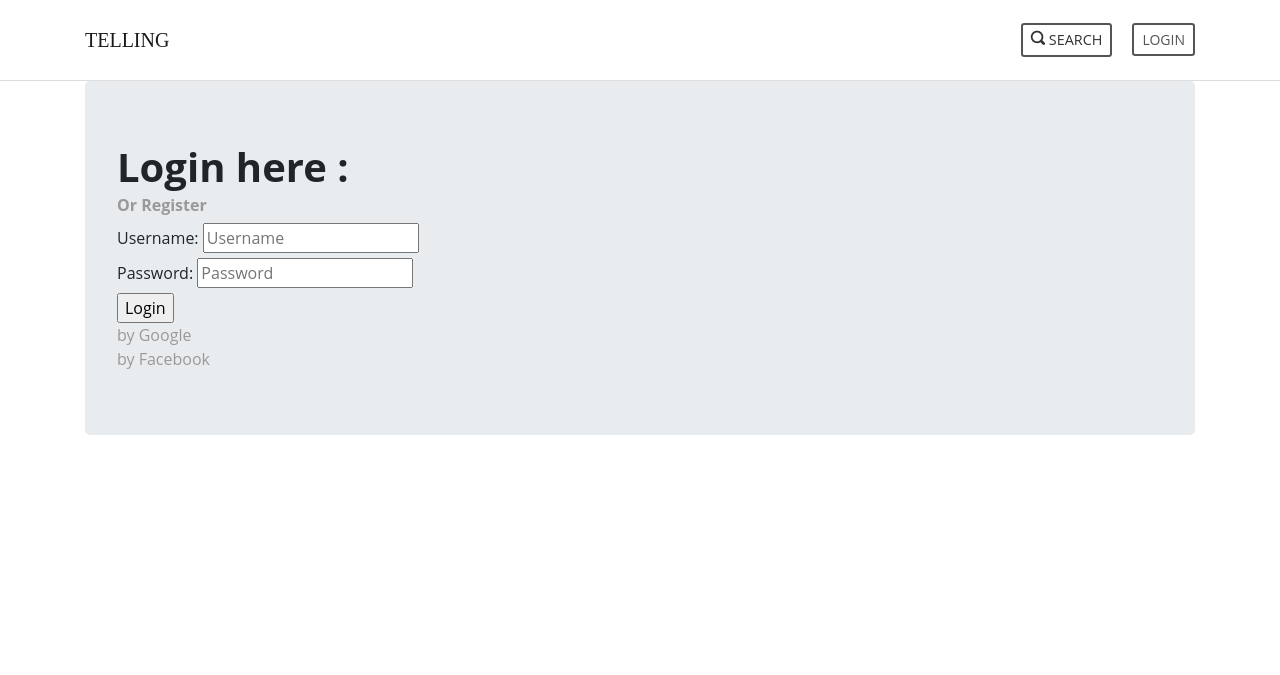
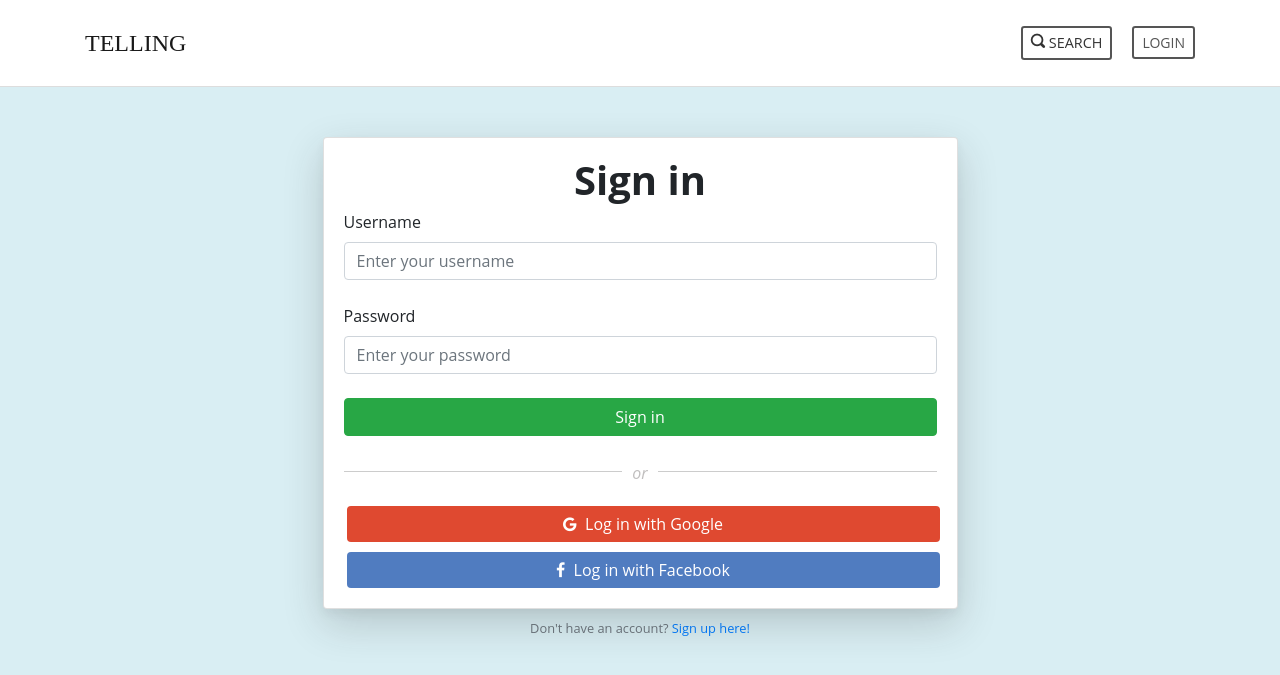
Before and after one commit to bluaries/TELLING, a Django app: page /login/user_login/ in a window 1280 px wide. Shown: the top 675 px of the page. Run offline with Django 3.2, Linux system fonts and the light colour scheme; some libraries are stand-ins or nearby versions.

Commit message:
Improve login design

```diff
--- a/TELLING/static/Base/css/style.base.css
+++ b/TELLING/static/Base/css/style.base.css
@@ -189,6 +189,7 @@ h1:hover a {
 .navbar-brand {
   color: rgba(0, 0, 0, 0.9);
   font-family: 'Galvji';
+  font-size: x-large;
 }
 
 .navbar-brand:focus, .navbar-brand:hover {
@@ -322,7 +323,7 @@ h1:hover a {
   background-color: #c6e6ec;
 }
 
-.btn-danger {
+.custom-button .btn-danger{
   font-size: 13px;
   color: rgba(217, 83, 78, 0.75);
   letter-spacing: 1px;
@@ -333,7 +334,7 @@ h1:hover a {
   transition: all 0.3s ease 0s;
 }
 
-.btn-danger:hover {
+.custom-button .btn-danger:hover {
   color: #FFF;
   background: rgba(217, 83, 78, 0.75);
   border: 2px solid rgba(217, 83, 78, 0.75);
--- /dev/null
+++ b/TELLING/static/Login/css/style.login.css
@@ -0,0 +1,56 @@
+/*
+* =====================
+* CUSTOM
+* =====================
+*/
+
+body {background-color: rgb(217, 238, 243);}
+
+/* rgb(199, 229, 236) */
+.card {
+  box-shadow: 0 5px 10px rgba(61, 61, 61, 0.05), 0 15px 40px rgba(44, 44, 44, 0.2);
+  margin-bottom: 10px;
+  margin-top: 50px;
+  background-color: #ffffff;
+}
+
+.or-seperator {
+  margin-top: 35px;
+  text-align: center;
+  border-top: 1px solid #ccc;
+}
+.or-seperator i {
+  padding: 0 10px;
+  background: #ffffff;
+  position: relative;
+  top: -11px;
+  z-index: 1;
+  color: rgba(104, 101, 101, 0.418);
+}
+
+/*Login Social CSS*/
+
+.social-btn .btn {
+  border: none;
+  margin: 10px 3px 0;
+  opacity: 1;
+  width: 100%;
+}
+
+.social-btn .btn:hover {
+  opacity: 0.9;
+}
+
+.social-btn .btn-secondary, .social-btn .btn-secondary:active {
+  background: #507cc0 !important;
+}
+
+.social-btn .btn-danger, .social-btn .btn-danger:active {
+  background: #df4930 !important;
+}
+
+.sign-up a {
+  color: #007bff;
+  text-decoration: none;
+  background-color: transparent;
+}
--- a/TELLING/templates/base.html
+++ b/TELLING/templates/base.html
@@ -8,6 +8,7 @@
         <title>Telling</title>
         <link rel="stylesheet" type="text/css" href="{% static 'Base/vendor/bootstrap/css/bootstrap.min.css' %}">
         <link rel="stylesheet" type="text/css" href="{% static 'Base/css/fontastic.css' %}">
+        <link rel="stylesheet" href="https://cdnjs.cloudflare.com/ajax/libs/font-awesome/4.7.0/css/font-awesome.min.css">
         <link rel="stylesheet" type="text/css" href="{% static 'Base/css/style.base.css' %}" id="theme-stylesheet">
         <link rel="icon" href="{% static 'Base/img/logo.png' %}">
 
@@ -26,10 +27,12 @@
                       <input type="search" name="search" id="search" placeholder="What are you looking for?">
                     </div>
                   </form>
-                <!-- Sample search by category -->
-                <span><button type="button" class="btn btn-danger">Sample category1</button></span>
-                <span><button type="button" class="btn btn-danger">Sample category2</button></span>
-                <span><button type="button" class="btn btn-danger">Sample category3</button></span>
+                  <!-- Sample search by category -->
+                  <div class="custom-button ">
+                    <span><button type="button" class="btn btn-danger">Sample category1</button></span>
+                    <span><button type="button" class="btn btn-danger">Sample category2</button></span>
+                    <span><button type="button" class="btn btn-danger">Sample category3</button></span>
+                  </div>
                 </div>
               </div>
             </div>
--- a/TELLING/templates/index.html
+++ b/TELLING/templates/index.html
@@ -14,7 +14,7 @@
             <div class="grid-container">
                 {% for story in Stories %}
                 <div class="grid-item">
-                    <img class="card" src="{{story.thumbnail.url}}">
+                    <img class="card" src="{{story.thumbnail.url}}" alt="thumnail">
                             <p class="story-title">{{ story.title }}</p>
                             <p class="story-author">{{ story.author }}</p>
                 </div>
--- a/TELLING/templates/login.html
+++ b/TELLING/templates/login.html
@@ -2,31 +2,45 @@
 
 {% block method_content %}
 
+{% load static %}
+
+<!DOCTYPE html>
+<html>
+    <head>
+        <link rel="stylesheet" type="text/css" href="{% static 'Login/css/style.login.css' %}">
+    </head>
+    <body>
       <div class="container">
-  <div class="jumbotron">
-    <h1>Login here :</h1>
-    <h6><a href="{% url 'login:register' %}">Or Register</a></h6>
+        <div class="row justify-content-center">
+          <div class="col-md-7">
+            <div class="card">
+              <div class="card-body">
+                <div class="text-center"><h1>Sign in</h1></div>
                 <form method="post" action="{% url 'login:user_login' %}">
                   {% csrf_token %}
-          {# A more "HTML" way of creating the login form#}
+                  <label for="username">Username</label>
                   <div>
-            <label for="username">Username:</label>
-            <input type="text" name="username" placeholder="Username">
+                    <input type="text" class="form-control" name="username" placeholder="Enter your username" >
                   </div>
+                  <br>
+                  <label for="password">Password</label>
                   <div>
-            <label for="password">Password:</label>
-            <input type="password" name="password" placeholder="Password">
+                    <input type="password" class="form-control" name="password" placeholder="Enter your password">
                   </div>
-          <input type="submit" name="" value="Login">
-          <div>
-            <!-- log in with Google -->
-            <a href="{% url 'social:begin' 'google-oauth2' %}">by Google</a>
-          </div>
-          <div>
-            <!-- login with Facebook -->
-            <a href="{% url 'social:begin' 'facebook' %}">by Facebook</a>
+                  <br>
+                  <button type="submit" value="Login" class="btn btn-success btn-block">Sign in</button>
+                  <div class="or-seperator"><i>or</i></div>
+                  <div class="text-center social-btn">
+                    <a href="{% url 'social:begin' 'google-oauth2' %}" class="btn btn-danger"><i class="fa fa-google"></i>&nbsp; Log in with Google</a>
+                    <a href="{% url 'social:begin' 'facebook' %}" class="btn btn-secondary"><i class="fa fa-facebook"></i>&nbsp; Log in with Facebook</a>
                   </div>
                 </form>
               </div>
             </div>
+            <p class="text-center text-muted small sign-up">Don't have an account? <a href="{% url 'login:register' %}">Sign up here!</a></p>
+          </div>
+        </div>
+      </div>
+    </body>
+</html>
 {% endblock method_content %}
```
Also changed, not shown: TELLING/static/Homepage/CSS/style.css (+7 -1 lines), image/upload/GettyImages-85216701.jpg (deleted), image/upload/IMG_8090.JPG (deleted), image/upload/c84c747c7266eb5b14019ef4b5111027.1000x1000x1.jpg (deleted), media/profile_pics/Ea9-uFEUYAM0s1R.jpeg (deleted), media/upload/IMG_1102.JPG (deleted). Lines whose indentation alone changed are shown as unchanged.
